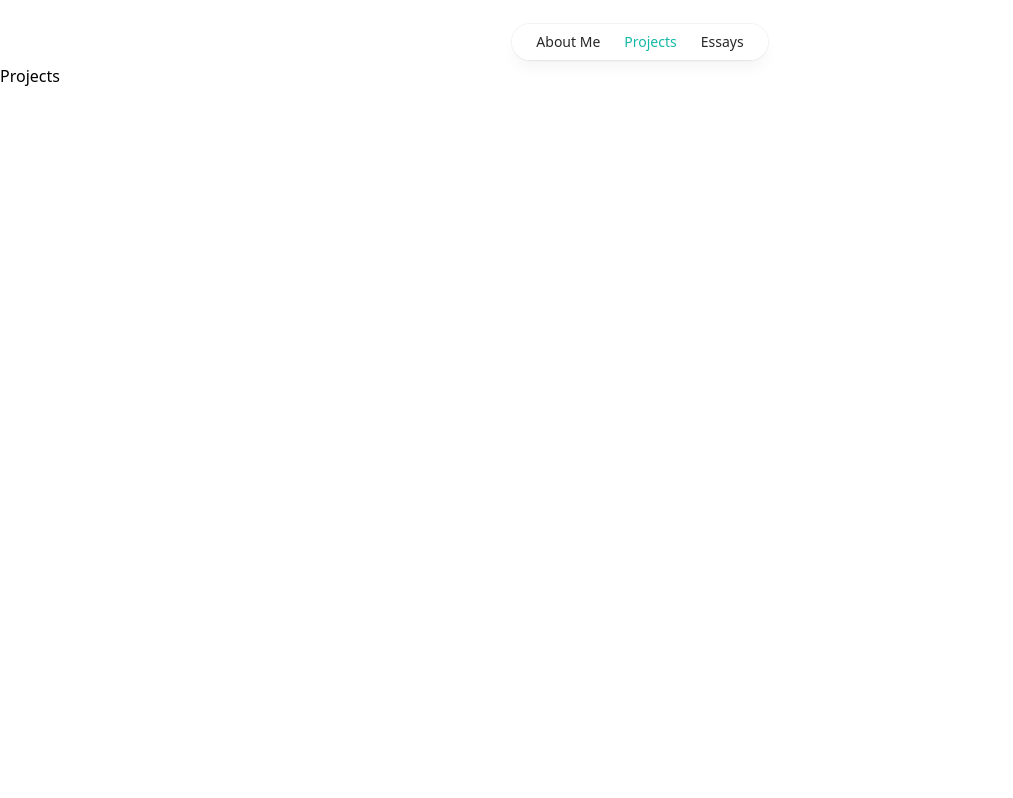
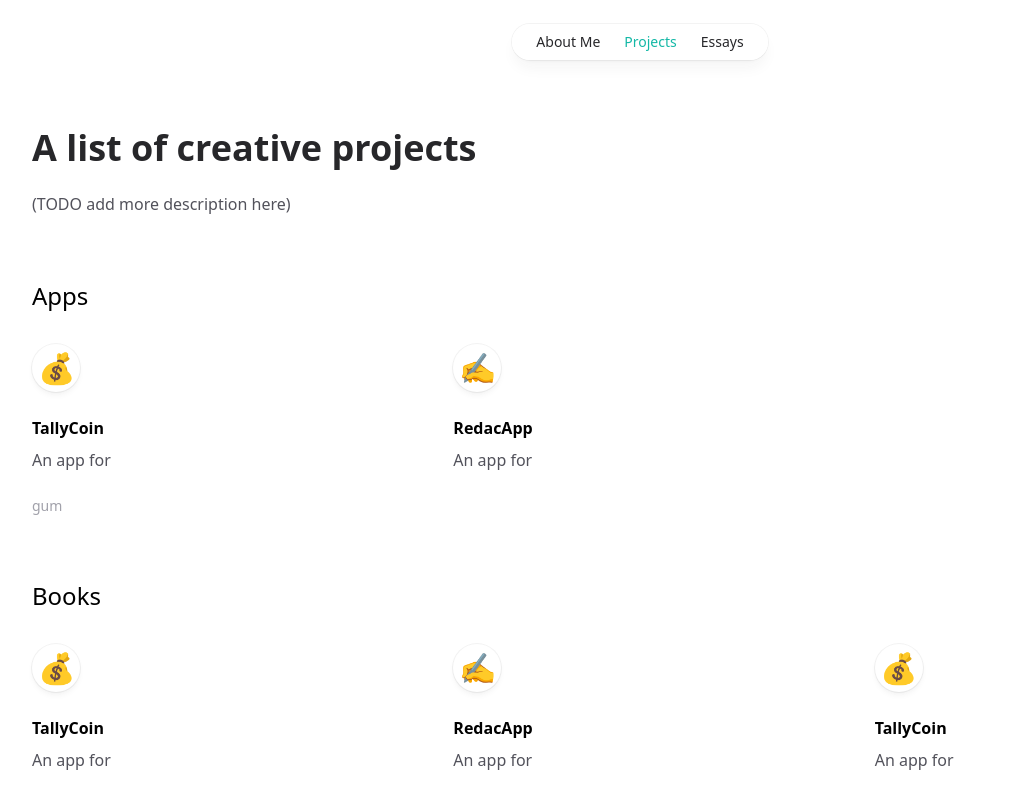
Before and after one commit to higracehuang/next-personal-website, a Next.js app: page /projects in a window 1280 px wide. Shown: the top 798 px of the page, without its empty margins (0-1013 px from the left). Built offline with nearby package versions, Linux system fonts and the light colour scheme.

Commit message:
Updated the projects page

```diff
--- a/pages/projects.tsx
+++ b/pages/projects.tsx
@@ -6,6 +6,46 @@ export async function getStaticProps() {
   }
 }
 
+type ProjectItemProps = {
+  emoji: string
+  name: string
+  desc: string
+  url: string
+  urlDisplay: string
+}
+
+
+function ProjectItem(props: ProjectItemProps) {
+  let {name, desc, emoji, url, urlDisplay} = props
+  return <li>
+    <div className="text-3xl relative z-10 flex h-12 w-12 items-center justify-center rounded-full bg-white shadow-md shadow-zinc-800/5 ring-1 ring-zinc-900/5">{emoji}</div>
+    <h3 className="mt-6 font-bold">{name}</h3>
+    <p className="text-zinc-600 mt-2">{desc}</p>
+    <p className="mt-6 text-zinc-400 text-sm">{urlDisplay}</p>
+  </li>
+}
+
 export default function Projects() {
-  return <div>Projects</div>
+  return <div className="mt-16 px-8">
+    <header>
+      <h1 className="font-bold text-4xl text-zinc-800">A list of creative projects</h1>
+      <p className="text-base mt-6 text-zinc-600">(TODO add more description here)</p>
+    </header>
+    <div className="mt-16">
+      <h2 className="text-2xl">Apps</h2>
+      <ul className="grid grid-cols-3 gap-x-12 grap-y-16 mt-8">
+        <ProjectItem name={"TallyCoin"} desc={"An app for "} emoji={"💰"} url={"/"} urlDisplay={"gum"} />
+        <ProjectItem name={"RedacApp"} desc={"An app for"} emoji={"✍️"} url={"/"} urlDisplay={""} />
+      </ul>
+    </div>
+    <div className="mt-16">
+      <h2 className="text-2xl">Books</h2>
+      <ul className="grid grid-cols-3 gap-x-12 grap-y-16 mt-8">
+        <ProjectItem name={"TallyCoin"} desc={"An app for "} emoji={"💰"} url={"/"} urlDisplay={"amazon.com"} />
+        <ProjectItem name={"RedacApp"} desc={"An app for"} emoji={"✍️"} url={"/"} urlDisplay={"gumroad.com"} />
+        <ProjectItem name={"TallyCoin"} desc={"An app for "} emoji={"💰"} url={"/"} urlDisplay={"amazon.com"} />
+        <ProjectItem name={"RedacApp"} desc={"An app for"} emoji={"✍️"} url={"/"} urlDisplay={"gumroad.com"} />
+      </ul>
+    </div>
+  </div>
 }
```
